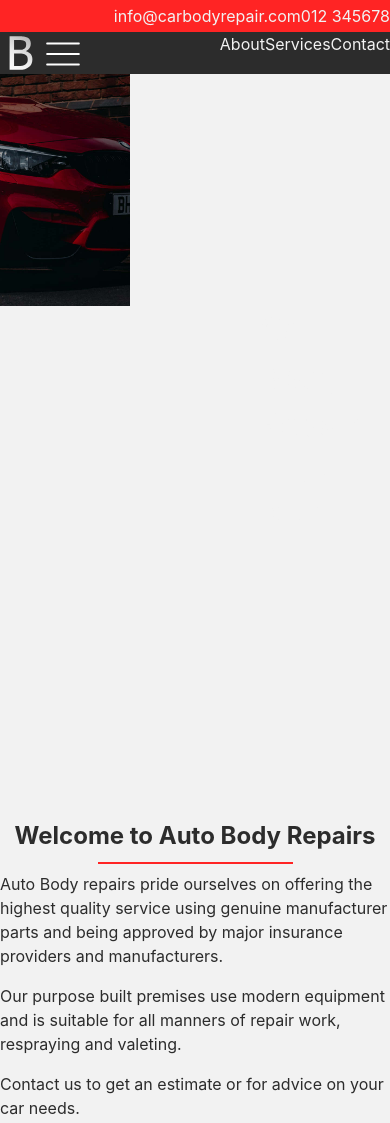
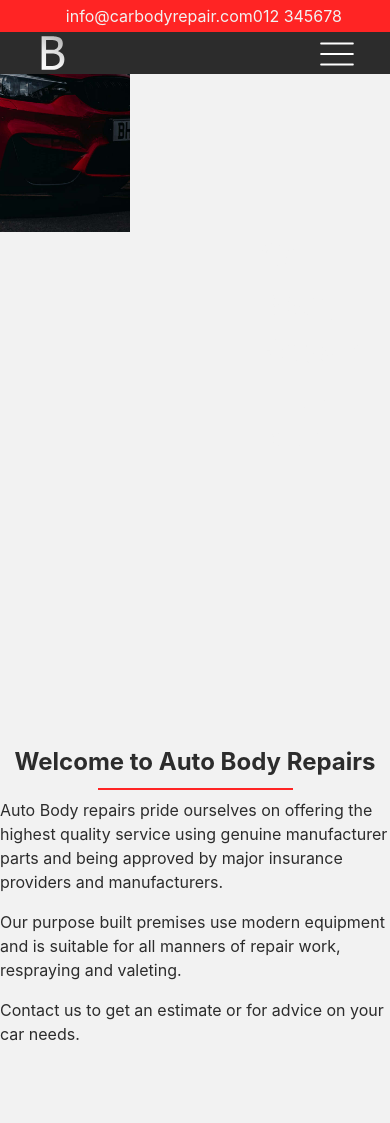
Before and after one commit to mthom26/car-body-repair, a Gatsby site: page / in a window 390 px wide. Shown: the top 1123 px of the page. Built offline with nearby package versions, Linux system fonts and the light colour scheme; Gatsby itself is replaced by a stand-in of ours; no server answers.

Commit message:
Add link scrolling and responsive NavBar

```diff
--- a/package.json
+++ b/package.json
@@ -16,6 +16,7 @@
     "gatsby-plugin-sharp": "^1.6.48",
     "gatsby-source-filesystem": "^1.5.39",
     "gatsby-transformer-sharp": "^1.6.27",
+    "react-anchor-link-smooth-scroll": "^1.0.11",
     "react-google-maps": "^9.4.5"
   }
 }
--- a/src/components/About.js
+++ b/src/components/About.js
@@ -4,7 +4,7 @@ import Container from './utils/Container';
 
 const About = () => {
   return (
-    <Container className="about" width="sm">
+    <Container id="about" className="about" width="sm">
       <h2 className="text-center">Welcome to Auto Body Repairs</h2>
       <hr className="w-50" />
       <p>Auto Body repairs pride ourselves on offering the highest quality service using genuine manufacturer parts and being approved by major insurance providers and manufacturers.</p>
--- a/src/components/Contact.js
+++ b/src/components/Contact.js
@@ -25,7 +25,7 @@ const MyMapComponent = withScriptjs(withGoogleMap(() => {
 
 const Contact = () => {
   return (
-    <div className="contact">
+    <div id="contact" className="contact">
       <div className="contactDetails">
         <Container width="xs">
           <h2>Quality Repairs</h2>
--- a/src/components/Header.js
+++ b/src/components/Header.js
@@ -3,7 +3,7 @@ import Img from 'gatsby-image';
 
 const Header = ({ image }) => {
   return (
-    <div className="header">
+    <div id="header" className="header">
       <div className="headerContentContainer">
         <h1>Car Body Repair</h1>
         <h2>Lorem Ipsum</h2>
--- a/src/components/Nav.js
+++ b/src/components/Nav.js
@@ -1,25 +1,53 @@
 import React from 'react';
+import AnchorLink from 'react-anchor-link-smooth-scroll';
 
 import logo from '../images/logo.svg';
 import menuIcon from '../images/menuIcon.svg';
 
 class Nav extends React.Component {
+  constructor() {
+    super();
+
+    this.state = {
+      isOpen: false
+    };
+  }
+
+  toggleNav = () => {
+    this.setState({ isOpen: !this.state.isOpen });
+  }
+
   render() {
+    const navItemsClass = this.state.isOpen ? 'navItemsShow' : 'navItemsHide';
+
     return (
       <div className="nav">
         <div className="navInfo">
-          <a href="#">info@carbodyrepair.com</a>
+          <a href="#header">info@carbodyrepair.com</a>
           <p>012 345678</p>
         </div>
+
         <div className="navContainer">
           <div className="navLogoAndMenu">
-            <a href="#"><img src={logo} width="42px" /></a>
-            <img className="menuBtn" src={menuIcon} width="42px" />
+            <AnchorLink href="#header"><img src={logo} width="42px" /></AnchorLink>
+            <img
+              className="menuBtn"
+              src={menuIcon}
+              width="42px"
+              height="42px"
+              onClick={this.toggleNav}
+            />
           </div>
-          <nav className="navItems">
-            <a href="#">About</a>
-            <a href="#">Services</a>
-            <a href="#">Contact</a>
+          <nav className={`${navItemsClass} navItems`}>
+            <AnchorLink offset="100" href="#about" className="navLink">
+              <p>About</p>
+            </AnchorLink>
+            <AnchorLink offset="100" href="#services" className="navLink">
+             <p>Services</p>
+            </AnchorLink>
+            <AnchorLink offset="100" href="#contact" className="navLink">
+              <p>Contact</p>
+            </AnchorLink>
           </nav>
         </div>
       </div>
--- a/src/components/Services.js
+++ b/src/components/Services.js
@@ -8,7 +8,7 @@ const Services = ({ bodyImage, resprayImage, wheelsImage }) => {
   // console.log(resprayImage);
   // console.log(wheelsImage);
   return (
-    <Container className="services">
+    <Container id="services" className="services">
       <div className="service">
         <div className="serviceContent">
           <Container className="text-center" width="xs">
--- a/src/components/utils/Container.js
+++ b/src/components/utils/Container.js
@@ -1,6 +1,13 @@
 import React from 'react'
 
-const Container = ({ children, width, className }) => {
+const Container = ({ children, width, className, id }) => {
+  if(id) {
+    return (
+      <div id={id} className={`${className} container container-${width}`}>
+        {children}
+      </div>
+    );
+  }
   return (
     <div className={`${className} container container-${width}`}>
       {children}
--- a/src/styles/_config.scss
+++ b/src/styles/_config.scss
@@ -7,3 +7,28 @@ $spacing-2: 1rem;
 $spacing-3: 2rem;
 $spacing-4: 3rem;
 $spacing-5: 5rem;
+
+/* Media queries */
+@mixin mediaSm {
+  @media screen and (max-width: 500px) {
+    @content;
+  }
+}
+
+@mixin mediaMd {
+  @media screen and (max-width: 768px) {
+    @content;
+  }
+}
+
+@mixin mediaLg {
+  @media screen and (min-width: 769px) and (max-width: 1170px) {
+    @content;
+  }
+}
+
+@mixin mediaXl {
+  @media screen and (min-width: 1171px) {
+    @content;
+  }
+}
--- a/src/styles/_nav.scss
+++ b/src/styles/_nav.scss
@@ -1,6 +1,9 @@
 .nav {
+  position: fixed;
   display: flex;
   flex-direction: column;
+  z-index: 20;
+  width: 100%;
 
   a, p {
     margin: 0;
@@ -12,13 +15,78 @@
 .navContainer {
   display: flex;
   justify-content: space-between;
+  align-items: stretch;
   background: $color-dark;
   color: $color-light;
+  padding: 0 2rem;
 }
 
 .navInfo {
+  position: relative;
   background: $color-primary;
   display: flex;
   justify-content: flex-end;
-  padding: 0.25rem 0;
+  padding: 0.25rem 3rem;
+  z-index: 22;
 }
+
+.menuBtn {
+  display: none;
+  cursor: pointer;
+}
+
+.navLogoAndMenu {
+  display: flex;
+  justify-content: space-between;
+  z-index: 21;
+  background: $color-dark;
+}
+
+.navItems {
+  display: flex;
+  background: $color-dark;
+
+}
+
+.navLink {
+  display: flex;
+  align-items: center;
+  padding: 0 1rem;
+  justify-content: center;
+
+  &:hover {
+    background: rgba(255,255,255,0.2);
+  }
+}
+
+@include mediaMd {
+  .menuBtn {
+    display: inline;
+  }
+
+  .navContainer {
+    flex-direction: column;
+  }
+
+  .navItems {
+    flex-direction: column;
+    position: absolute;
+    z-index: 19;
+    top: 74px;
+    left: 0;
+    transition: transform 300ms linear;
+    width: 100%;
+  }
+
+  .navLink {
+    padding: 0.5rem 1rem;
+  }
+
+  .navItemsHide {
+    transform: translateY(-100%);
+  }
+
+  .navItemsShow {
+    transform: translateY(0);
+  }
+}
```
Also changed, not shown: 1 other file.
